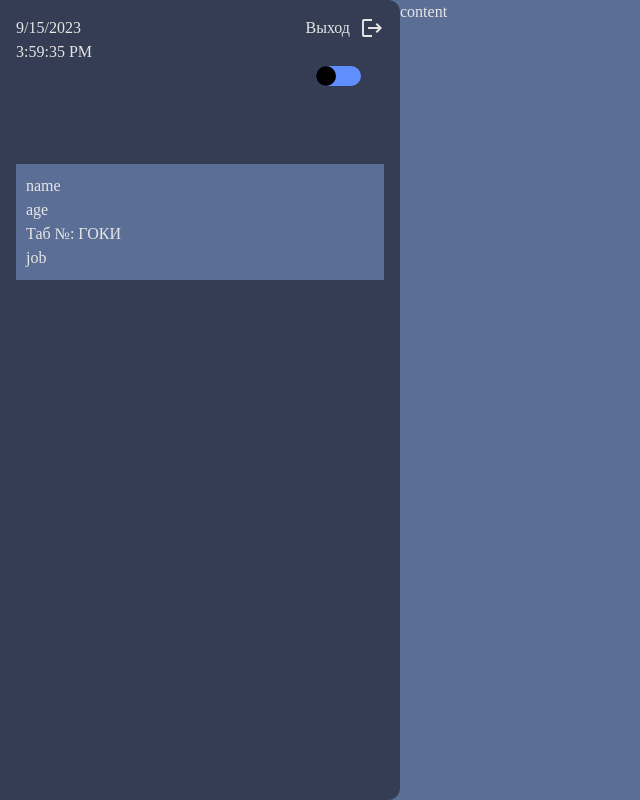
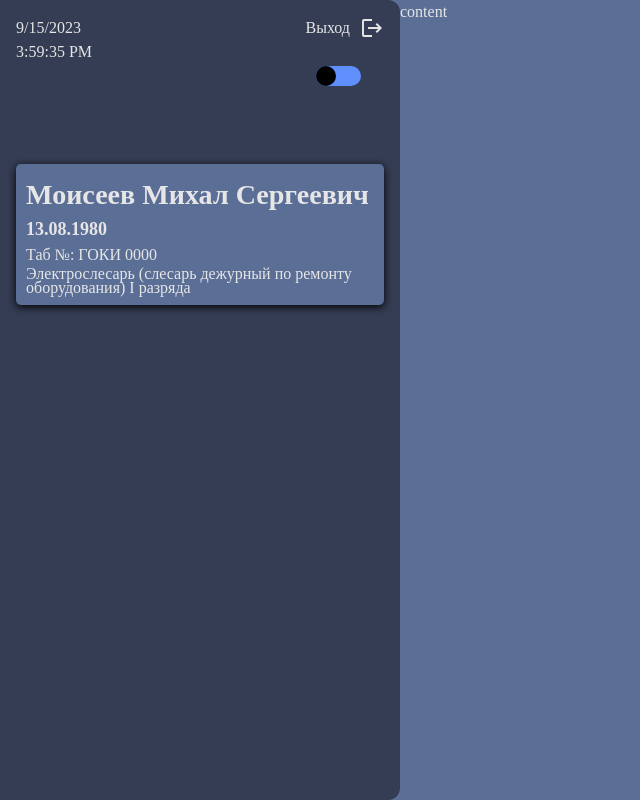
Before and after one commit to V-Kovalenko/amicun, a Vue app: page / in a window 1280 px wide. Shown: the whole page, without its empty margins (0-640 px from the left). Built offline with nearby package versions, Linux system fonts and the light colour scheme.

Commit message:
add box shadow

```diff
--- a/src/components/Sidebar.vue
+++ b/src/components/Sidebar.vue
@@ -57,13 +57,13 @@ onMounted(() => {
     <div class="sidebar__content">
       <div class="sidebar__about-person about-person">
         <div class="about-person__name">
-          name
+          <h3>{{user.name}}</h3>
         </div>
-        <div class="about-person__age">age</div>
+        <div class="about-person__age"><b>{{user.age}}</b></div>
         <div class="about-person__personnel-umber">
-          <p>Таб №: ГОКИ</p>
+          <p>Таб №: ГОКИ {{user.personnelNumber}}</p>
         </div>
-        <div class="about-person__position">job</div>
+        <div class="about-person__position">{{user.position}}</div>
       </div>
     </div>
   </aside>
@@ -137,17 +137,20 @@ onMounted(() => {
         flex-direction: column;
         width: 100%;
         padding: 10px;
+        box-shadow: 0 2px 8px  rgba(0, 0, 0, 1);
+        border-radius: 5px;
         &__name {
+          font-size: 24px;
 
         }
         &__age {
-
+          font-size: 18px;
         }
         &__personnel-umber {
 
         }
         &__position {
-
+          line-height: 14px;
         }
       }
 
```
